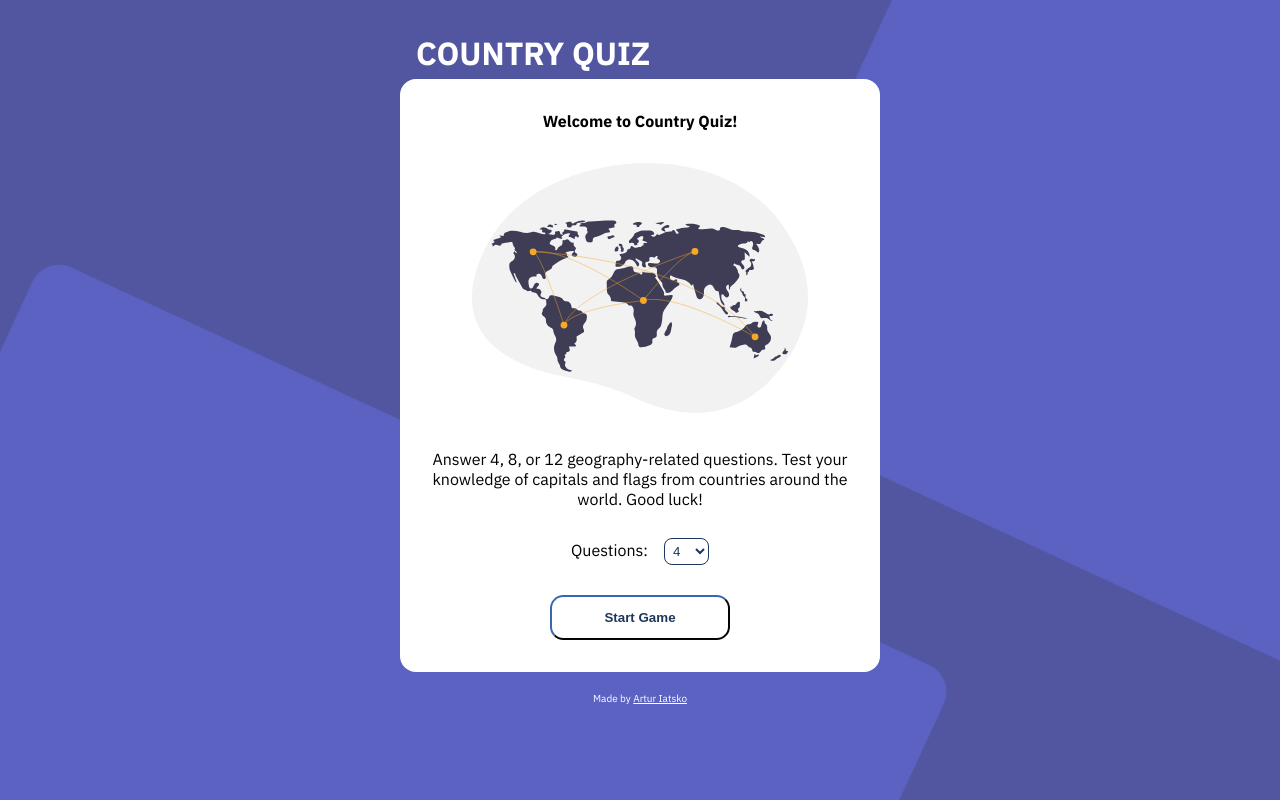
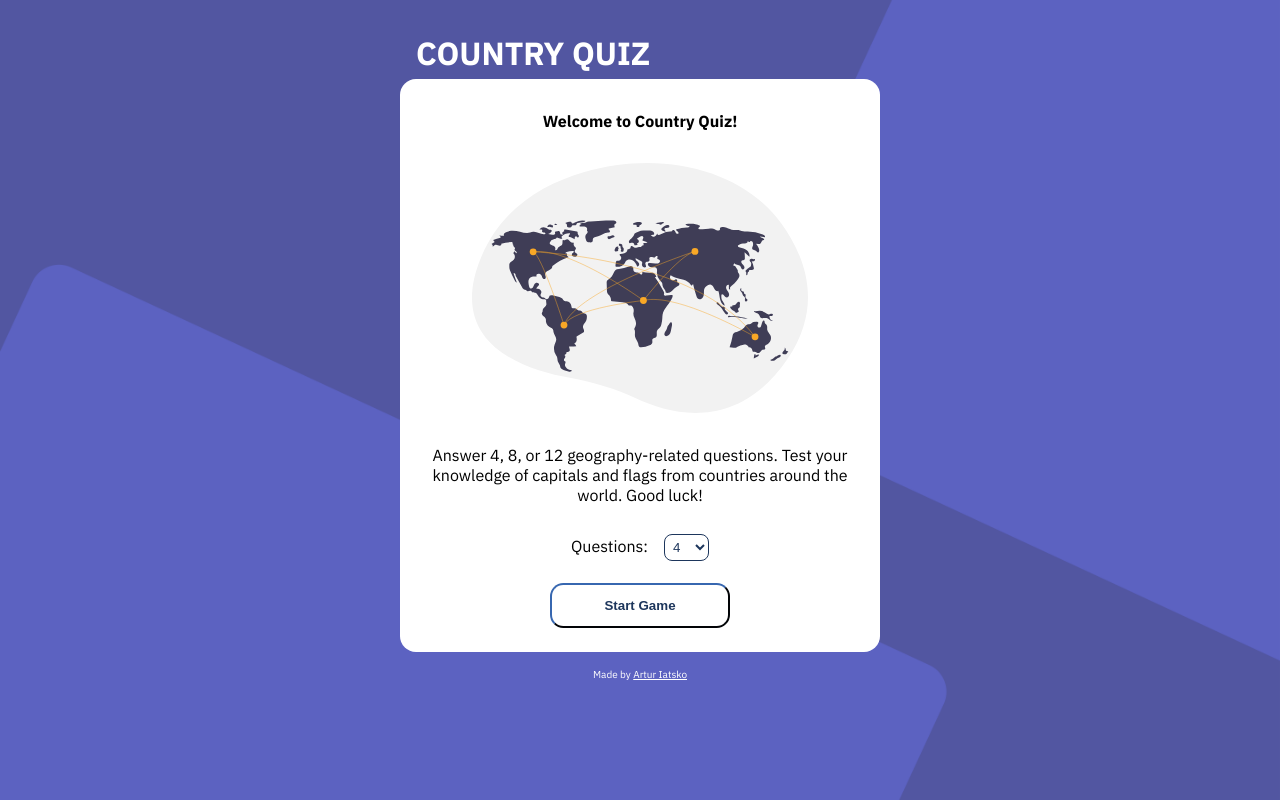
Before and after one commit to bunge12/country-quiz, a React (Create React App) app: page / in a window 1280 px wide. Built offline with nearby package versions, Linux system fonts and the light colour scheme; no server answers.

Commit message:
Style fixes

```diff
--- a/src/App.js
+++ b/src/App.js
@@ -29,7 +29,7 @@ const Title = styled.div`
 
 const Footer = styled.footer`
   color: white;
-  margin-top: 2em;
+  margin-top: 1rem;
   font-size: x-small;
 `;
 
@@ -38,6 +38,9 @@ const Welcome = styled.p``;
 const Image = styled.img`
   width: 75%;
   margin: 2rem;
+  display: block;
+  margin-left: auto;
+  margin-right: auto;
 `;
 
 function App() {
--- a/src/components/StartAgain.jsx
+++ b/src/components/StartAgain.jsx
@@ -8,8 +8,8 @@ const Button = styled.button`
   border-radius: 1em;
   width: 40%;
   outline: none;
-  margin-top: 1rem;
-  margin-bottom: 1rem;
+  margin-top: 0.5rem;
+  margin-bottom: 0.5rem;
   font-weight: 700;
 `;
 
```
